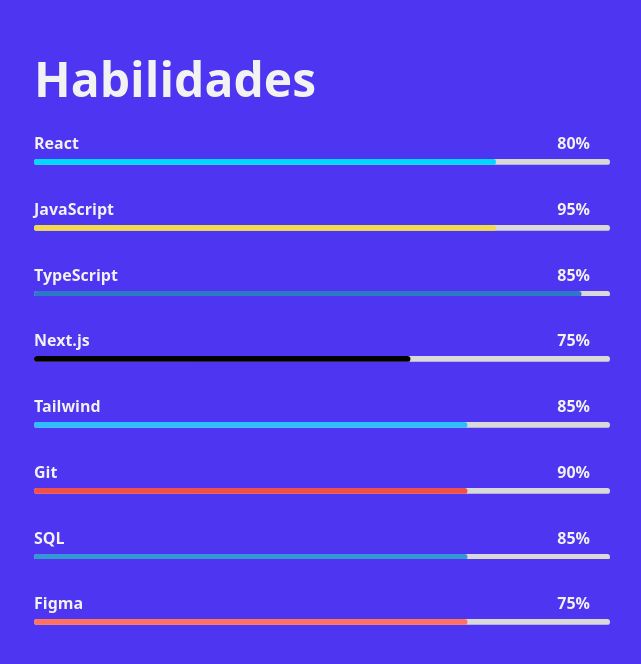
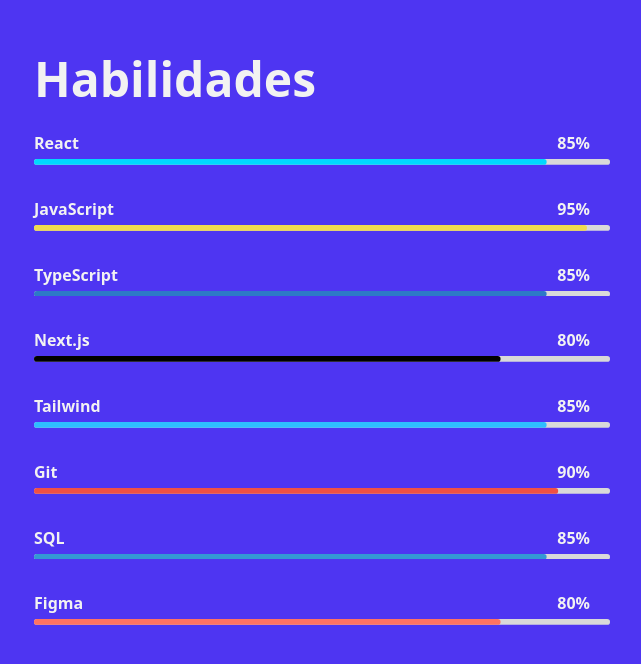
Before and after one commit to ryannardelli/portfolio, a Next.js app: page /knowmore in a window 1280 px wide. Shown: the part 1358-2022 px from the top of the page, without its empty margins (318-959 px from the left). Built offline with nearby package versions, Linux system fonts and the light colour scheme.

Commit message:
enviando ajustes

```diff
--- a/src/app/components/Skill/index.tsx
+++ b/src/app/components/Skill/index.tsx
@@ -7,11 +7,11 @@
                 <div className="mb-7">
                     <div className="flex justify-between py-1">
                         <span className="text-base text-gray-lite font-semibold dark:text-[#A6A6A6]">React</span>
-                        <span className="text-base font-semibold text-gray-lite pr-5 dark:text-[#A6A6A6]">80%</span>
+                        <span className="text-base font-semibold text-gray-lite pr-5 dark:text-[#A6A6A6]">85%</span>
                     </div>
                     <svg className="rc-progress-line" viewBox="0 0 100 1" preserveAspectRatio="none">
                         <path className="rc-progress-line-trail" d="M 0.5,0.5 L 99.5,0.5" strokeLinecap="round" stroke="#D9D9D9" strokeWidth="1" fillOpacity="0"></path>
-                        <path className="rc-progress-line-path" d="M 0.5,0.5 L 99.5,0.5" strokeLinecap="round" stroke="#00D8FF" strokeWidth="1" fillOpacity="0" style={{ strokeDasharray: '79.2px, 100px', strokeDashoffset: '0px', transition: 'stroke-dashoffset 0.3s ease 0s, stroke-dasharray 0.3s ease 0s, stroke 0.3s linear 0s, 0.06s' }}></path>
+                        <path className="rc-progress-line-path" d="M 0.5,0.5 L 99.5,0.5" strokeLinecap="round" stroke="#00D8FF" strokeWidth="1" fillOpacity="0" style={{ strokeDasharray: '88px, 100px', strokeDashoffset: '0px', transition: 'stroke-dashoffset 0.3s ease 0s, stroke-dasharray 0.3s ease 0s, stroke 0.3s linear 0s, 0.06s' }}></path>
                     </svg>
                 </div>
 
@@ -22,7 +22,7 @@
                     </div>
                     <svg className="rc-progress-line" viewBox="0 0 100 1" preserveAspectRatio="none">
                         <path className="rc-progress-line-trail" d="M 0.5,0.5 L 99.5,0.5" strokeLinecap="round" stroke="#D9D9D9" strokeWidth="1" fillOpacity="0"></path>
-                        <path className="rc-progress-line-path" d="M 0.5,0.5 L 99.5,0.5" strokeLinecap="round" stroke="#F0DB4F" strokeWidth="1" fillOpacity="0" style={{ strokeDasharray: '79.2px, 100px', strokeDashoffset: '0px', transition: 'stroke-dashoffset 0.3s ease 0s, stroke-dasharray 0.3s ease 0s, stroke 0.3s linear 0s, 0.06s' }}></path>
+                        <path className="rc-progress-line-path" d="M 0.5,0.5 L 99.5,0.5" strokeLinecap="round" stroke="#F0DB4F" strokeWidth="1" fillOpacity="0" style={{ strokeDasharray: '95px, 100px', strokeDashoffset: '0px', transition: 'stroke-dashoffset 0.3s ease 0s, stroke-dasharray 0.3s ease 0s, stroke 0.3s linear 0s, 0.06s' }}></path>
                     </svg>
                 </div>
 
@@ -33,18 +33,18 @@
                     </div>
                     <svg className="rc-progress-line" viewBox="0 0 100 1" preserveAspectRatio="none">
                         <path className="rc-progress-line-trail" d="M 0.5,0.5 L 99.5,0.5" strokeLinecap="round" stroke="#D9D9D9" strokeWidth="1" fillOpacity="0"></path>
-                        <path className="rc-progress-line-path" d="M 0.5,0.5 L 99.5,0.5" strokeLinecap="round" stroke="#2D79C7" strokeWidth="1" fillOpacity="0" style={{ strokeDasharray: '94.05px, 100px', strokeDashoffset: '0px', transition: 'stroke-dashoffset 0.3s ease 0s, stroke-dasharray 0.3s ease 0s, stroke 0.3s linear 0s, 0.06s' }}></path>
+                        <path className="rc-progress-line-path" d="M 0.5,0.5 L 99.5,0.5" strokeLinecap="round" stroke="#2D79C7" strokeWidth="1" fillOpacity="0" style={{ strokeDasharray: '88px, 100px', strokeDashoffset: '0px', transition: 'stroke-dashoffset 0.3s ease 0s, stroke-dasharray 0.3s ease 0s, stroke 0.3s linear 0s, 0.06s' }}></path>
                     </svg>
                 </div>
 
                 <div className="mb-7">
                     <div className="flex justify-between py-1">
                         <span className="text-base text-gray-lite font-semibold dark:text-[#A6A6A6]">Next.js</span>
-                        <span className="text-base font-semibold text-gray-lite pr-5 dark:text-[#A6A6A6]">75%</span>
+                        <span className="text-base font-semibold text-gray-lite pr-5 dark:text-[#A6A6A6]">80%</span>
                     </div>
                     <svg className="rc-progress-line" viewBox="0 0 100 1" preserveAspectRatio="none">
                         <path className="rc-progress-line-trail" d="M 0.5,0.5 L 99.5,0.5" strokeLinecap="round" stroke="#D9D9D9" strokeWidth="1" fillOpacity="0"></path>
-                        <path className="rc-progress-line-path" d="M 0.5,0.5 L 99.5,0.5" strokeLinecap="round" stroke="#000000" strokeWidth="1" fillOpacity="0" style={{ strokeDasharray: '64.35px, 100px', strokeDashoffset: '0px', transition: 'stroke-dashoffset 0.3s ease 0s, stroke-dasharray 0.3s ease 0s, stroke 0.3s linear 0s, 0.06s' }}></path>
+                        <path className="rc-progress-line-path" d="M 0.5,0.5 L 99.5,0.5" strokeLinecap="round" stroke="#000000" strokeWidth="1" fillOpacity="0" style={{ strokeDasharray: '80px, 100px', strokeDashoffset: '0px', transition: 'stroke-dashoffset 0.3s ease 0s, stroke-dasharray 0.3s ease 0s, stroke 0.3s linear 0s, 0.06s' }}></path>
                     </svg>
                 </div>
 
@@ -55,7 +55,7 @@
                     </div>
                     <svg className="rc-progress-line" viewBox="0 0 100 1" preserveAspectRatio="none">
                         <path className="rc-progress-line-trail" d="M 0.5,0.5 L 99.5,0.5" strokeLinecap="round" stroke="#D9D9D9" strokeWidth="1" fillOpacity="0"></path>
-                        <path className="rc-progress-line-path" d="M 0.5,0.5 L 99.5,0.5" strokeLinecap="round" stroke="#2EBEFF" strokeWidth="1" fillOpacity="0" style={{ strokeDasharray: '74.25px, 100px', strokeDashoffset: '0px', transition: 'stroke-dashoffset 0.3s ease 0s, stroke-dasharray 0.3s ease 0s, stroke 0.3s linear 0s, 0.06s' }}></path>
+                        <path className="rc-progress-line-path" d="M 0.5,0.5 L 99.5,0.5" strokeLinecap="round" stroke="#2EBEFF" strokeWidth="1" fillOpacity="0" style={{ strokeDasharray: '88px, 100px', strokeDashoffset: '0px', transition: 'stroke-dashoffset 0.3s ease 0s, stroke-dasharray 0.3s ease 0s, stroke 0.3s linear 0s, 0.06s' }}></path>
                     </svg>
                 </div>
 
@@ -66,7 +66,7 @@
                     </div>
                     <svg className="rc-progress-line" viewBox="0 0 100 1" preserveAspectRatio="none">
                         <path className="rc-progress-line-trail" d="M 0.5,0.5 L 99.5,0.5" strokeLinecap="round" stroke="#D9D9D9" strokeWidth="1" fillOpacity="0"></path>
-                        <path className="rc-progress-line-path" d="M 0.5,0.5 L 99.5,0.5" strokeLinecap="round" stroke="#F05045" strokeWidth="1" fillOpacity="0" style={{ strokeDasharray: '74.25px, 100px', strokeDashoffset: '0px', transition: 'stroke-dashoffset 0.3s ease 0s, stroke-dasharray 0.3s ease 0s, stroke 0.3s linear 0s, 0.06s' }}></path>
+                        <path className="rc-progress-line-path" d="M 0.5,0.5 L 99.5,0.5" strokeLinecap="round" stroke="#F05045" strokeWidth="1" fillOpacity="0" style={{ strokeDasharray: '90px, 100px', strokeDashoffset: '0px', transition: 'stroke-dashoffset 0.3s ease 0s, stroke-dasharray 0.3s ease 0s, stroke 0.3s linear 0s, 0.06s' }}></path>
                     </svg>
                 </div>
 
@@ -77,18 +77,18 @@
                     </div>
                     <svg className="rc-progress-line" viewBox="0 0 100 1" preserveAspectRatio="none">
                         <path className="rc-progress-line-trail" d="M 0.5,0.5 L 99.5,0.5" strokeLinecap="round" stroke="#D9D9D9" strokeWidth="1" fillOpacity="0"></path>
-                        <path className="rc-progress-line-path" d="M 0.5,0.5 L 99.5,0.5" strokeLinecap="round" stroke="#3498D4" strokeWidth="1" fillOpacity="0" style={{ strokeDasharray: '74.25px, 100px', strokeDashoffset: '0px', transition: 'stroke-dashoffset 0.3s ease 0s, stroke-dasharray 0.3s ease 0s, stroke 0.3s linear 0s, 0.06s' }}></path>
+                        <path className="rc-progress-line-path" d="M 0.5,0.5 L 99.5,0.5" strokeLinecap="round" stroke="#3498D4" strokeWidth="1" fillOpacity="0" style={{ strokeDasharray: '88px, 100px', strokeDashoffset: '0px', transition: 'stroke-dashoffset 0.3s ease 0s, stroke-dasharray 0.3s ease 0s, stroke 0.3s linear 0s, 0.06s' }}></path>
                     </svg>
                 </div>
 
                 <div className="mb-7">
                     <div className="flex justify-between py-1">
                         <span className="text-base text-gray-lite font-semibold dark:text-[#A6A6A6]">Figma</span>
-                        <span className="text-base font-semibold text-gray-lite pr-5 dark:text-[#A6A6A6]">75%</span>
+                        <span className="text-base font-semibold text-gray-lite pr-5 dark:text-[#A6A6A6]">80%</span>
                     </div>
                     <svg className="rc-progress-line" viewBox="0 0 100 1" preserveAspectRatio="none">
                         <path className="rc-progress-line-trail" d="M 0.5,0.5 L 99.5,0.5" strokeLinecap="round" stroke="#D9D9D9" strokeWidth="1" fillOpacity="0"></path>
-                        <path className="rc-progress-line-path" d="M 0.5,0.5 L 99.5,0.5" strokeLinecap="round" stroke="#FF7262" strokeWidth="1" fillOpacity="0" style={{ strokeDasharray: '74.25px, 100px', strokeDashoffset: '0px', transition: 'stroke-dashoffset 0.3s ease 0s, stroke-dasharray 0.3s ease 0s, stroke 0.3s linear 0s, 0.06s' }}></path>
+                        <path className="rc-progress-line-path" d="M 0.5,0.5 L 99.5,0.5" strokeLinecap="round" stroke="#FF7262" strokeWidth="1" fillOpacity="0" style={{ strokeDasharray: '80px, 100px', strokeDashoffset: '0px', transition: 'stroke-dashoffset 0.3s ease 0s, stroke-dasharray 0.3s ease 0s, stroke 0.3s linear 0s, 0.06s' }}></path>
                     </svg>
                 </div>
             </div>
```
